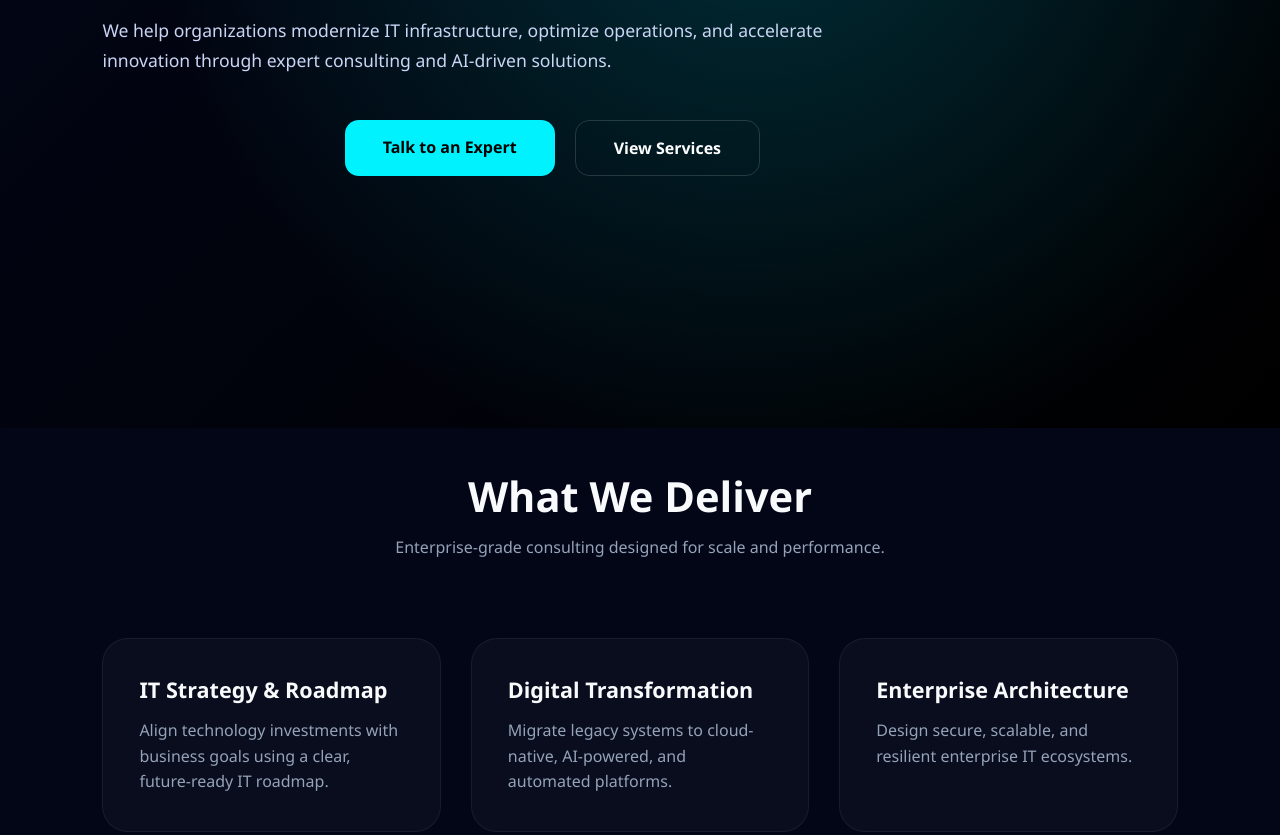
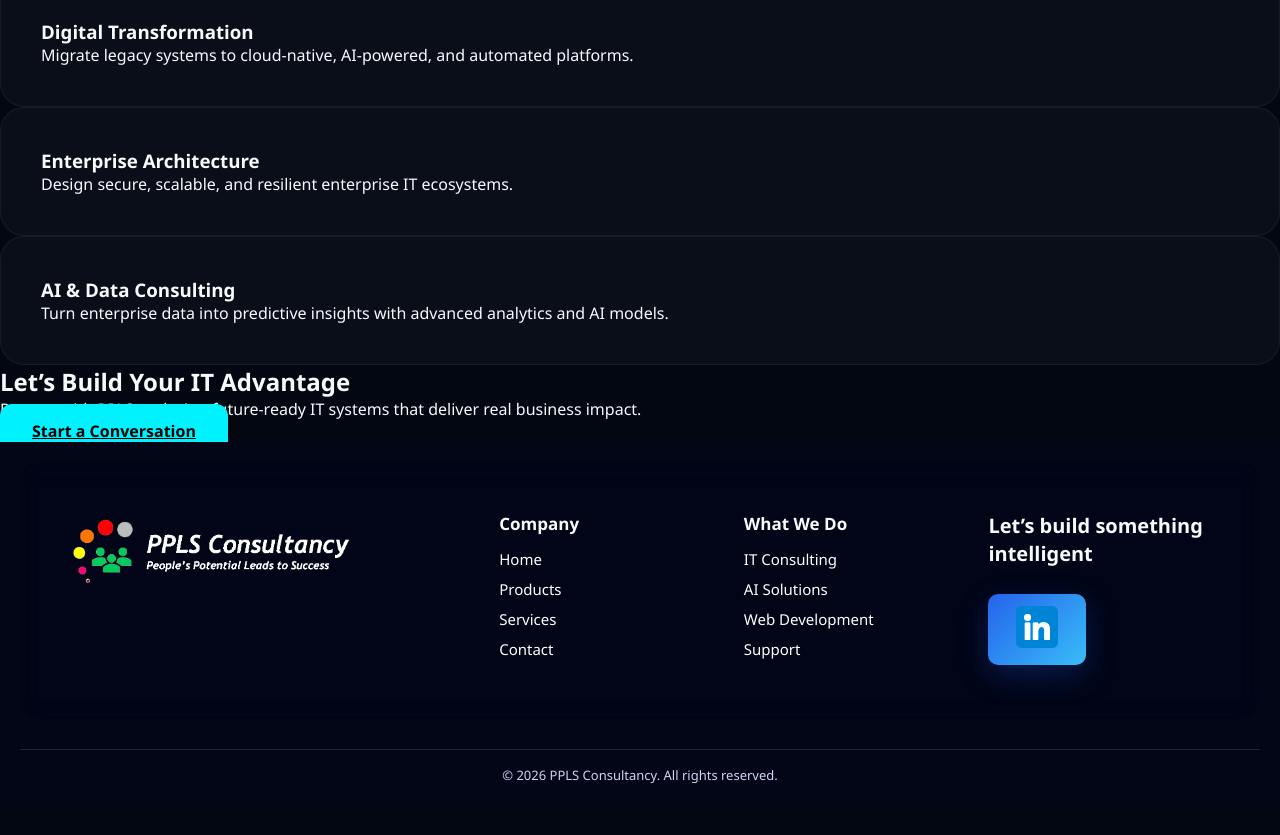
Before and after one commit to ashishbhattwork-star/PPLS, a plain HTML site: page It-Consulting.html in a window 1280 px wide. Shown: the part 438-1273 px from the top of the page. After the commit the page ends 1242 px from the top, so only its background shows below. Drawn offline with Linux system fonts and the light colour scheme.

Commit message:
merged upload to master

```diff
--- a/It-Consulting.html
+++ b/It-Consulting.html
@@ -13,17 +13,14 @@
 
     <!-- Global CSS -->
     <link rel="stylesheet" href="styles.css" />
-
-    <!-- Page CSS -->
-    <link rel="stylesheet" href="it-consulting.css" />
-    <link rel="stylesheet" href="Mobile.css" />
+    <link rel="stylesheet" href="mobile.css" />
   </head>
 
   <body>
-    <!-- HEADER -->
+    <!-- ================= HEADER ================= -->
     <div id="header"></div>
 
-    <!-- HERO -->
+    <!-- ================= HERO ================= -->
     <section class="it-hero">
       <div class="hero-bg"></div>
 
@@ -48,7 +45,7 @@
       </div>
     </section>
 
-    <!-- SERVICES -->
+    <!-- ================= SERVICES ================= -->
     <section class="it-services">
       <div class="section-head reveal">
         <h2>What We Deliver</h2>
@@ -89,7 +86,7 @@
       </div>
     </section>
 
-    <!-- CTA -->
+    <!-- ================= CTA ================= -->
     <section class="it-cta">
       <div class="cta-box reveal">
         <h2>Let’s Build Your IT Advantage</h2>
@@ -101,11 +98,30 @@
       </div>
     </section>
 
-    <!-- FOOTER -->
+    <!-- ================= FOOTER ================= -->
     <div id="footer"></div>
 
-    <!-- JS -->
+    <!-- ================= JS ================= -->
     <script src="it-consulting.js"></script>
     <script src="script.js"></script>
+
+    <!-- ================= HEADER & FOOTER LOADER ================= -->
+    <script>
+      document.addEventListener("DOMContentLoaded", () => {
+        fetch("header.html")
+          .then((res) => res.text())
+          .then((data) => {
+            const header = document.getElementById("header");
+            if (header) header.innerHTML = data;
+          });
+
+        fetch("footer.html")
+          .then((res) => res.text())
+          .then((data) => {
+            const footer = document.getElementById("footer");
+            if (footer) footer.innerHTML = data;
+          });
+      });
+    </script>
   </body>
 </html>
```
Also changed, not shown: AiSolutions.html (+7 -7 lines).
